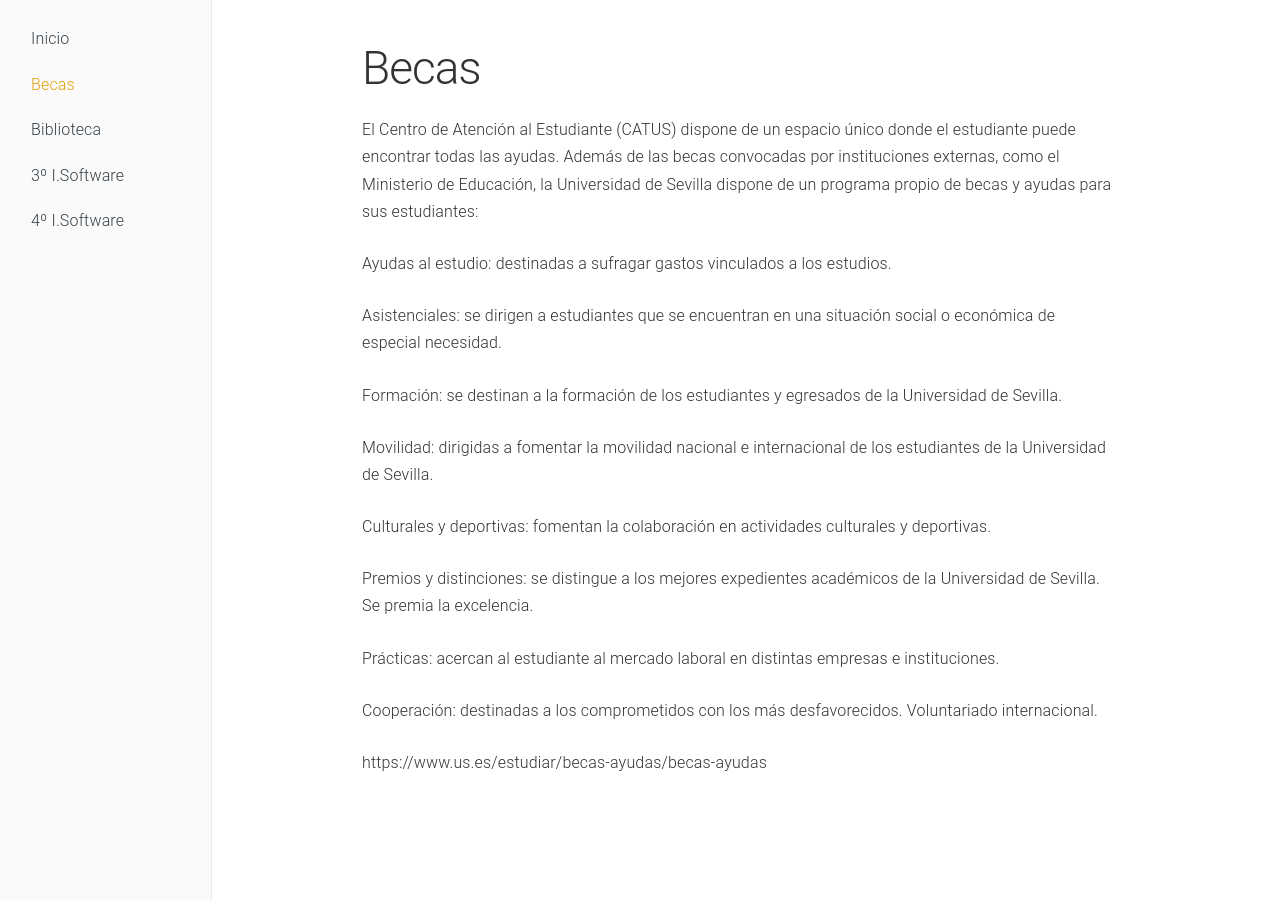
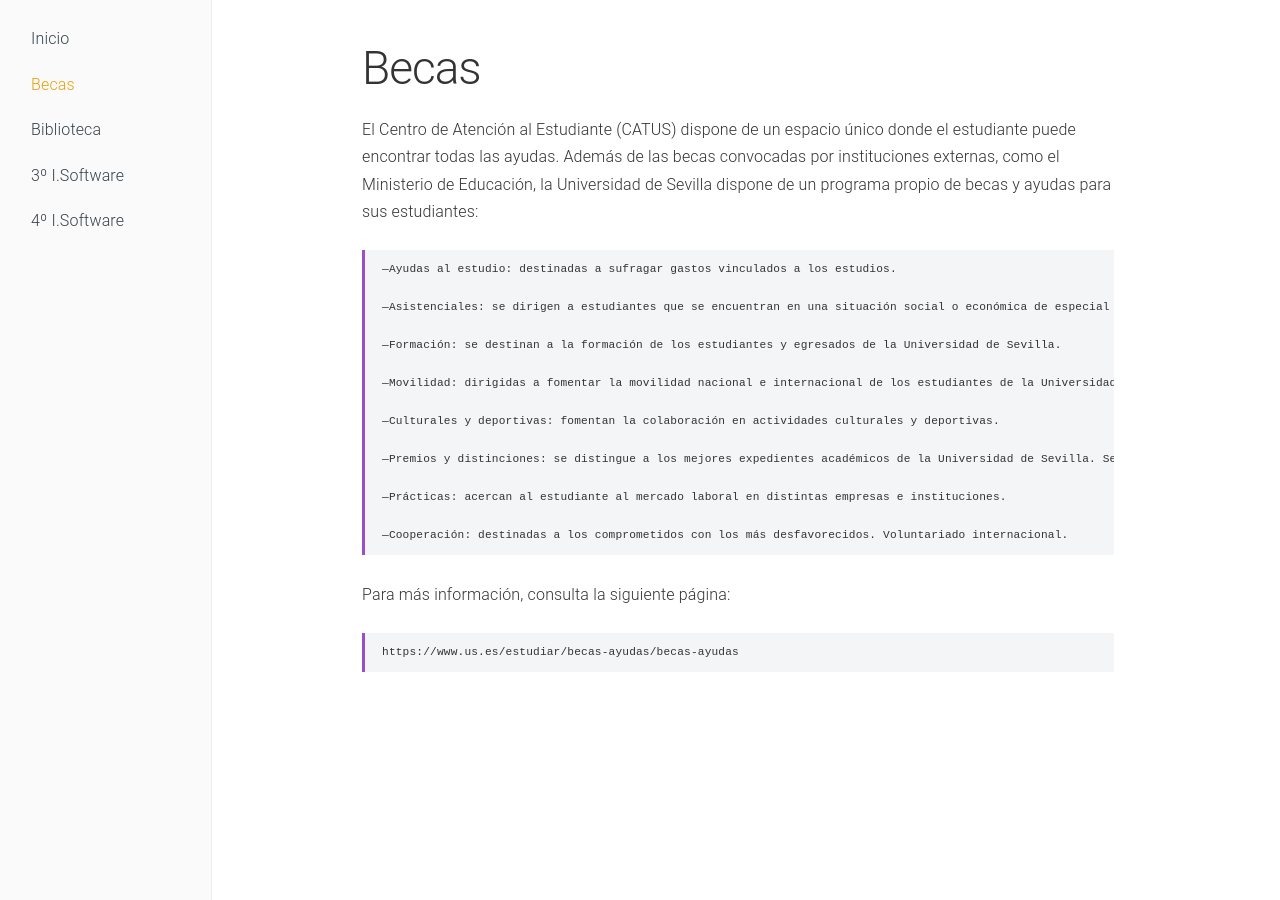
Before and after one commit to FranAnillo/dlganuevoingreso, a Jekyll site: the page built from 1Becas.md, in a window 1280 px wide. Built offline with Jekyll 4.4.1, drawn with Linux system fonts in a browser that asks for light colours.

Commit message:
Update 1Becas.md

```diff
--- a/1Becas.md
+++ b/1Becas.md
@@ -7,20 +7,23 @@ navigation: 2
 # Becas
 El Centro de Atención al Estudiante (CATUS) dispone de un espacio único donde el estudiante puede encontrar todas las ayudas. Además de las becas convocadas por instituciones externas, como el Ministerio de Educación, la Universidad de Sevilla dispone de un programa propio de becas y ayudas para sus estudiantes:
 
-Ayudas al estudio: destinadas a sufragar gastos vinculados a los estudios.
+    —Ayudas al estudio: destinadas a sufragar gastos vinculados a los estudios.
 
-Asistenciales: se dirigen a estudiantes que se encuentran en una situación social o económica de especial necesidad.
+    —Asistenciales: se dirigen a estudiantes que se encuentran en una situación social o económica de especial necesidad.
 
-Formación: se destinan a la formación de los estudiantes y egresados de la Universidad de Sevilla.
+    —Formación: se destinan a la formación de los estudiantes y egresados de la Universidad de Sevilla.
 
-Movilidad: dirigidas a fomentar la movilidad nacional e internacional de los estudiantes de la Universidad de Sevilla.
+    —Movilidad: dirigidas a fomentar la movilidad nacional e internacional de los estudiantes de la Universidad de Sevilla.
 
-Culturales y deportivas: fomentan la colaboración en actividades culturales y deportivas.
+    —Culturales y deportivas: fomentan la colaboración en actividades culturales y deportivas.
 
-Premios y distinciones: se distingue a los mejores expedientes académicos de la Universidad de Sevilla. Se premia la excelencia.
+    —Premios y distinciones: se distingue a los mejores expedientes académicos de la Universidad de Sevilla. Se premia la excelencia.
 
-Prácticas: acercan al estudiante al mercado laboral en distintas empresas e instituciones.
+    —Prácticas: acercan al estudiante al mercado laboral en distintas empresas e instituciones.
 
-Cooperación: destinadas a los comprometidos con los más desfavorecidos. Voluntariado internacional.
+    —Cooperación: destinadas a los comprometidos con los más desfavorecidos. Voluntariado internacional.
 
-https://www.us.es/estudiar/becas-ayudas/becas-ayudas
+
+Para más información, consulta la siguiente página:
+
+    https://www.us.es/estudiar/becas-ayudas/becas-ayudas
```
